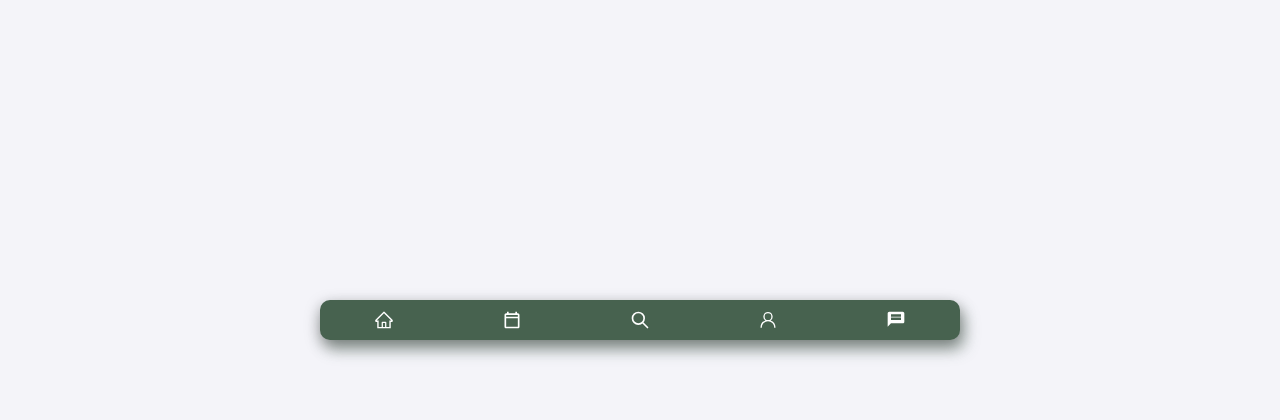
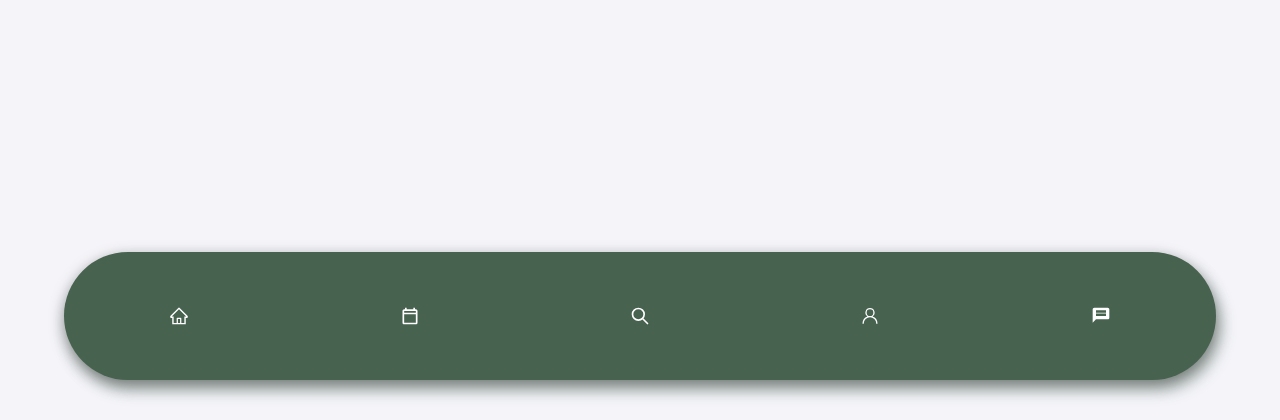
Before and after one commit to Alessandro-Tiseo/SOEN-357-project, a PHP site: page /index.html in a window 1280 px wide. Shown: the part 380-800 px from the top of the page. Run offline with PHP 8.4, Linux system fonts and the light colour scheme; some web fonts are replaced.

Commit message:
Fixed style and positioning of navbar

```diff
--- a/css/nav_bar.css
+++ b/css/nav_bar.css
@@ -1,15 +1,11 @@
-/* From Uiverse.io by akshat-patel28 */
+/* Navbar css */
 .button-container {
     display: flex;
-    background-color: rgba(71, 98, 79, 255);
-    width: 50vw;
-    height: 40px;
+    width: 90vw;
+    height: 10vw;
     align-items: center;
     justify-content: space-around;
-    border-radius: 10px;
-    box-shadow: rgba(0, 0, 0, 0.35) 0px 5px 15px,
-                rgba(71, 98, 79, 0.4) 5px 10px 15px;
-
+    border-radius: 10vw;
   }
 
   .button {
--- a/css/styles_base.css
+++ b/css/styles_base.css
@@ -98,8 +98,9 @@
 
 .button-container{
     position: absolute;
-    top: 85vh;
-    left: 25vw;
+    bottom: 5vh;
+    left: 50%;
+    transform: translateX(-50%);
 }
 
 /* Mobile styles */
```
